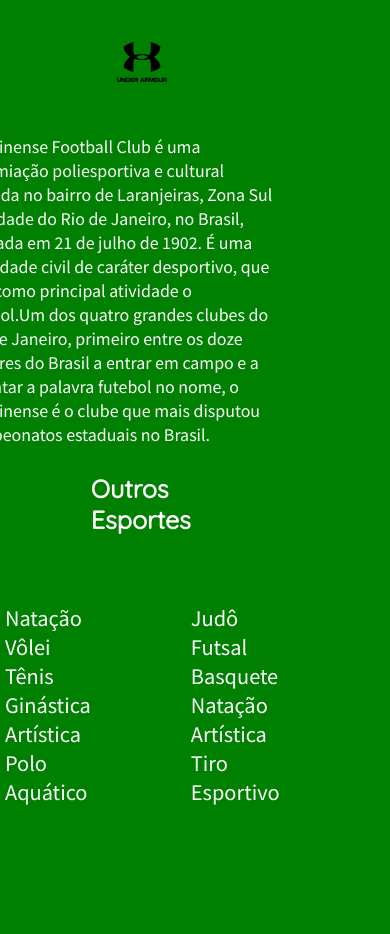
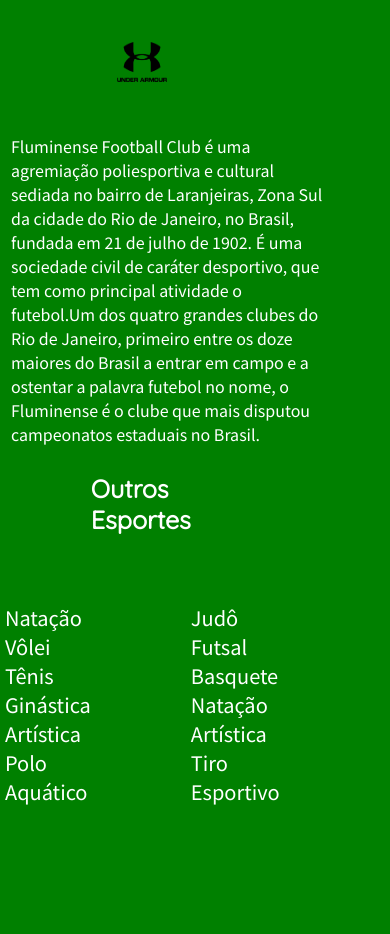
Before and after one commit to gabrielluiz01/Desafio-times, a plain HTML site: page index.html in a window 390 px wide. Shown: the part 2213-3147 px from the top of the page. Drawn offline with Linux system fonts and the light colour scheme.

Commit message:
ajustando detalhes

```diff
--- a/style.css
+++ b/style.css
@@ -621,6 +621,12 @@
 	font-family: 'Noto Sans TC', sans-serif;
 	color: white;
 }
+@media (max-width: 425px){
+	.containerfluminenseBlock__historiaParagraph{
+		position: relative;
+		left: 50px;
+	}
+}
 @media (max-width: 320px){
 	.containerfluminenseBlock__historiaParagraph{
 		position: relative;
```
